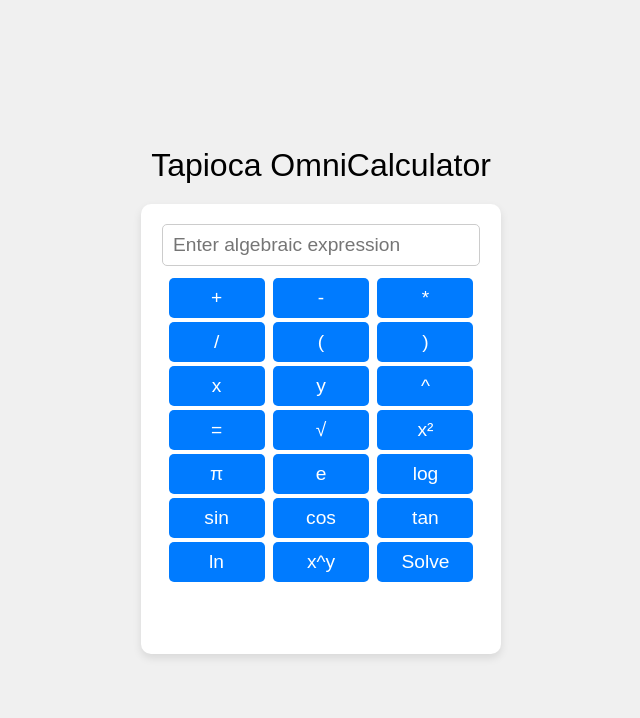
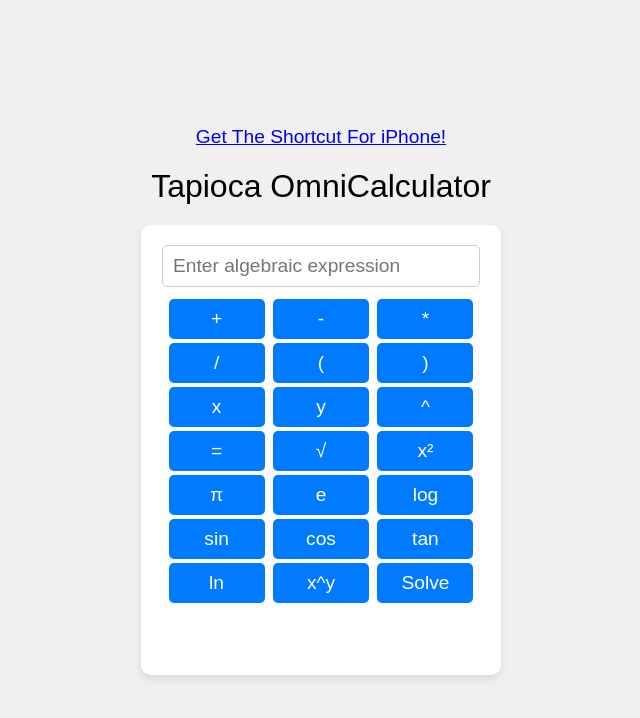
Before and after one commit to tf7software/TapiocaCalculatorOne, a website: page public/index.html in a window 1280 px wide. Shown: the whole page, without its empty margins (319-959 px from the left). Drawn offline with Linux system fonts and the light colour scheme.

Commit message:
Updates Index

```diff
--- a/public/index.html
+++ b/public/index.html
@@ -90,10 +90,17 @@
                     .5em 0 0 black;
             }
         }
+        .shortcut-link {
+            margin-bottom: 20px;
+            font-size: 1.2em;
+        }
     </style>
 </head>
 <body>
     <div class="container">
+        <div class="shortcut-link">
+            <a href="https://www.icloud.com/shortcuts/37d328c59a874bcfb4e76fd38601ef32">Get The Shortcut For iPhone!</a>
+        </div>
         <div class="title">Tapioca OmniCalculator</div>
         <div class="calculator">
             <input type="text" id="expression" placeholder="Enter algebraic expression" onkeydown="handleKeyDown(event)">
```
Also changed, not shown: 1 other file.
